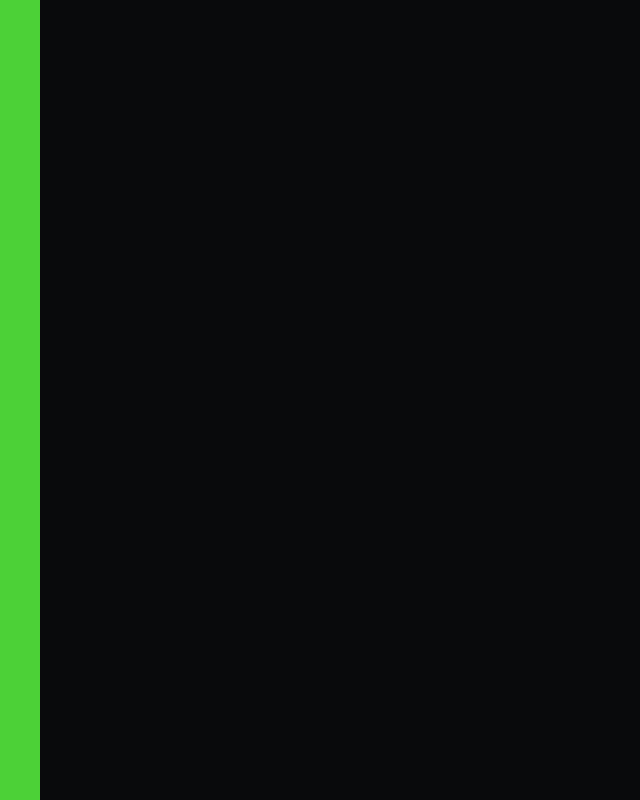
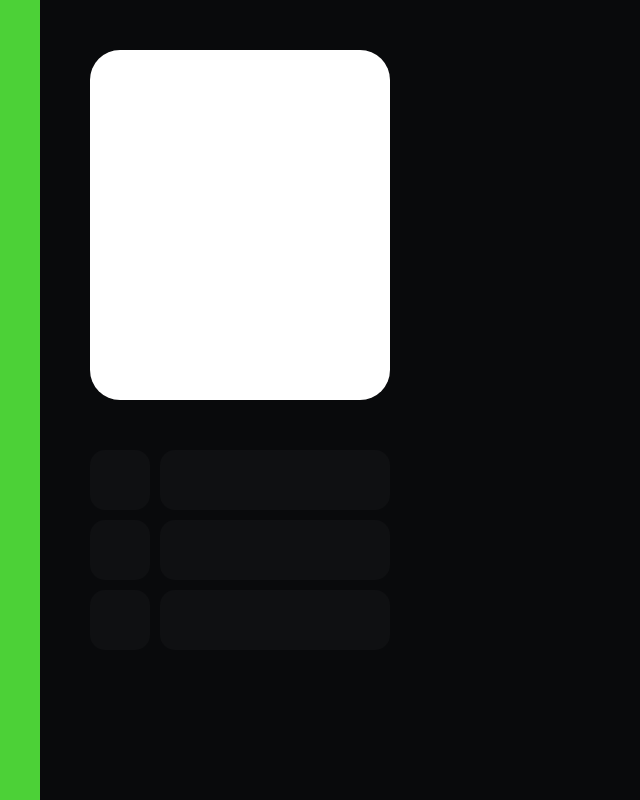
Before and after one commit to AgeuNunes/carta-de-apresentacao, a React (Create React App) app: page /home in a window 1280 px wide. Shown: the whole page, without its empty margins (0-640 px from the left). Built offline with nearby package versions, Linux system fonts and the light colour scheme.

Commit message:
adição das divs dos contatos e da foto

```diff
--- a/src/pages/Home/index.tsx
+++ b/src/pages/Home/index.tsx
@@ -1,5 +1,5 @@
-import { Typography, Box, useTheme } from "@mui/material";
 import { Container } from "./style";
+import { Box, useTheme } from "@mui/material";
 
 export function Home() {
   const Theme = useTheme();
@@ -13,6 +13,88 @@ export function Home() {
           minHeight: "100vh",
         }}
       />
+      <Box
+        sx={{
+          marginLeft: "50px",
+        }}
+      >
+        <Box
+          aria-label="foto"
+          sx={{
+            background: "#fff",
+            marginTop: "50px",
+            width: "300px",
+            height: "350px",
+            borderRadius: "30px",
+          }}
+        />
+        <Box
+          aria-aria-label="contatos"
+          sx={{
+            marginTop: "50px",
+            display: "flex",
+            gap: "10px",
+          }}
+        >
+          <Box aria-label="ícone ícones">
+            <Box
+              aria-label="localização"
+              sx={{
+                background: Theme.palette.background.paper,
+                width: "60px",
+                height: "60px",
+                borderRadius: "15px",
+                marginBottom: "10px",
+              }} />
+            <Box
+              aria-label="ícone telefone"
+              sx={{
+                background: Theme.palette.background.paper,
+                width: "60px",
+                height: "60px",
+                borderRadius: "15px",
+                marginBottom: "10px",
+              }} />
+            <Box
+              aria-label="ícone email"
+              sx={{
+                background: Theme.palette.background.paper,
+                width: "60px",
+                height: "60px",
+                borderRadius: "15px",
+              }} />
+          </Box>
+          <Box aria-label="texto">
+            <Box
+              aria-label="texto localização"
+              sx={{
+                background: Theme.palette.background.paper,
+                width: "230px",
+                height: "60px",
+                borderRadius: "15px",
+                marginBottom: "10px",
+              }} />
+            <Box
+              aria-label="texto telefone"
+              sx={{
+                background: Theme.palette.background.paper,
+                width: "230px",
+                height: "60px",
+                borderRadius: "15px",
+                marginBottom: "10px",
+              }} />
+            <Box
+              aria-label="texto email"
+              sx={{
+                background: Theme.palette.background.paper,
+                width: "230px",
+                height: "60px",
+                borderRadius: "15px",
+              }} />
+            <Box />
+          </Box>
+        </Box>
+      </Box>
     </Container>
   );
 }
--- a/src/themes/index.ts
+++ b/src/themes/index.ts
@@ -1,6 +1,5 @@
 import { createTheme } from "@mui/material";
 import { ColorsDarkGreen } from "./colors";
-
 
 export const Theme = createTheme({
   palette: {
@@ -8,7 +7,8 @@ export const Theme = createTheme({
       main: ColorsDarkGreen.emphasis
     },
     background: {
-      default: ColorsDarkGreen.background
+      default: ColorsDarkGreen.background,
+      paper: ColorsDarkGreen.backgroundEmphasis
     },
   },
   typography: {
```
